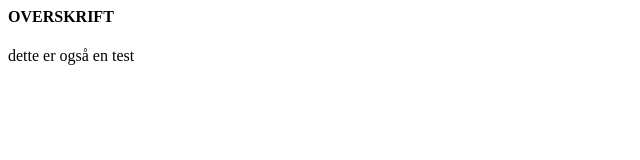
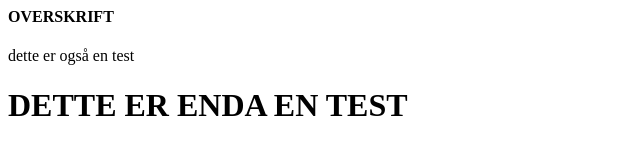
Before and after one commit to ainaflones/test, a plain HTML site: page src/index.html in a window 1280 px wide. Shown: the whole page, without its empty margins (0-640 px from the left). Drawn offline with Linux system fonts and the light colour scheme.

Commit message:
commited

```diff
--- a/src/index.html
+++ b/src/index.html
@@ -9,5 +9,8 @@
 
 <p> dette er også en test </p>
 
+
+<h1> DETTE ER ENDA EN TEST <h1>
+
 </body>
 </html>
```
